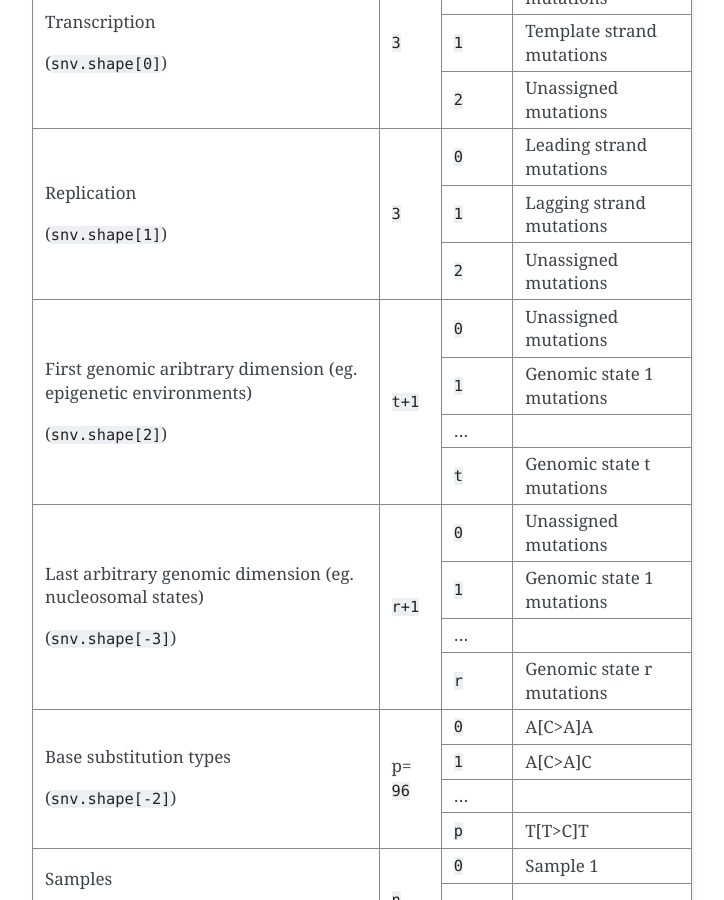
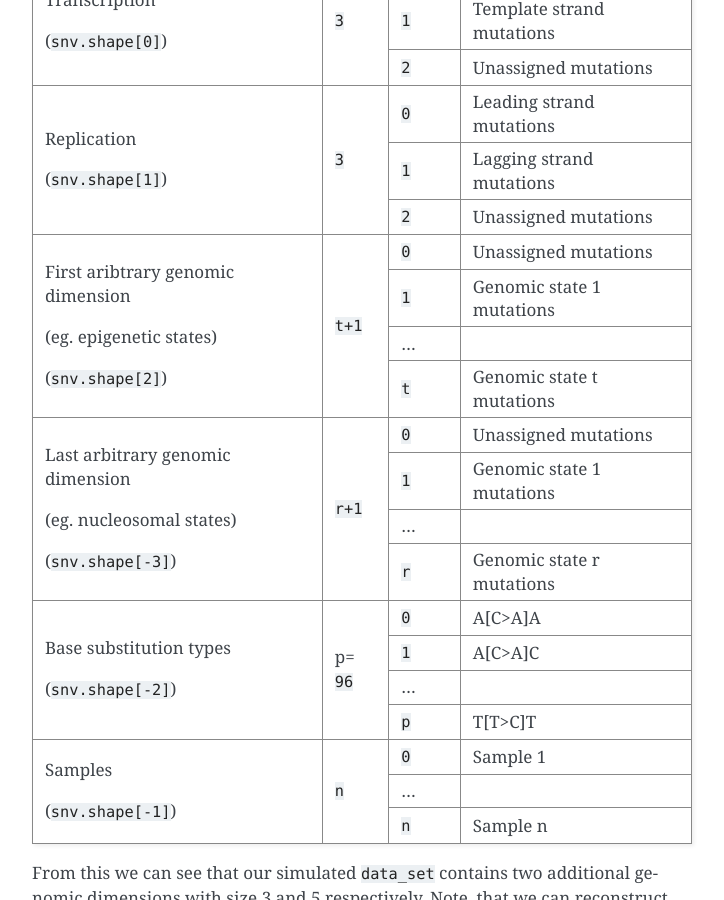
Before and after one commit to sagar87/tensorsignatures, a Sphinx documentation site: the page built from docs/tutorials.rst, in a window 1280 px wide and 900 px high, scrolled down 1185 px. Shown: the whole window, without its empty margins (388-1112 px from the left). Built offline with Sphinx 7.4.7, drawn with Linux system fonts in a browser that asks for light colours.

Commit message:
Updated util documentiation.

```diff
--- a/docs/tutorials.rst
+++ b/docs/tutorials.rst
@@ -63,21 +63,21 @@ a specific structure which is explained in the following table.
 |                            |           +-----------+---------------------------+
 |                            |           | :code:`2` | Unassigned mutations      |
 +----------------------------+-----------+-----------+---------------------------+
-| First genomic aribtrary    |:code:`t+1`| :code:`0` | Unassigned mutations      |
-| dimension (eg. epigenetic  |           +-----------+---------------------------+
-| environments)              |           | :code:`1` | Genomic state 1 mutations |
+| First aribtrary genomic    |:code:`t+1`| :code:`0` | Unassigned mutations      |
+| dimension                  |           +-----------+---------------------------+
+|                            |           | :code:`1` | Genomic state 1 mutations |
+| (eg. epigenetic states)    |           +-----------+---------------------------+
+|                            |           | ...       |                           |
 |                            |           +-----------+---------------------------+
-| (:code:`snv.shape[2]`)     |           | ...       |                           |
-|                            |           +-----------+---------------------------+
-|                            |           | :code:`t` | Genomic state t mutations |
+| (:code:`snv.shape[2]`)     |           | :code:`t` | Genomic state t mutations |
 +----------------------------+-----------+-----------+---------------------------+
 | Last arbitrary genomic     |:code:`r+1`| :code:`0` | Unassigned mutations      |
-| dimension (eg. nucleosomal |           +-----------+---------------------------+
-| states)                    |           | :code:`1` | Genomic state 1 mutations |
+| dimension                  |           +-----------+---------------------------+
+|                            |           | :code:`1` | Genomic state 1 mutations |
+| (eg. nucleosomal states)   |           +-----------+---------------------------+
+|                            |           | ...       |                           |
 |                            |           +-----------+---------------------------+
-| (:code:`snv.shape[-3]`)    |           | ...       |                           |
-|                            |           +-----------+---------------------------+
-|                            |           | :code:`r` | Genomic state r mutations |
+| (:code:`snv.shape[-3]`)    |           | :code:`r` | Genomic state r mutations |
 +----------------------------+-----------+-----------+---------------------------+
 | Base substitution types    | p=        | :code:`0` | A[C>A]A                   |
 |                            | :code:`96`+-----------+---------------------------+
```
